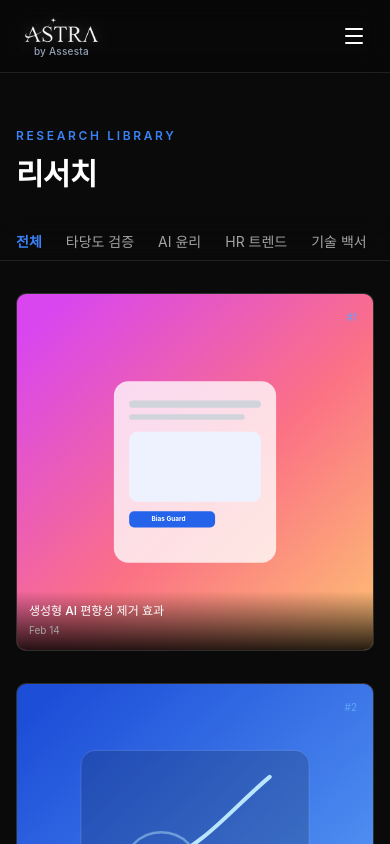
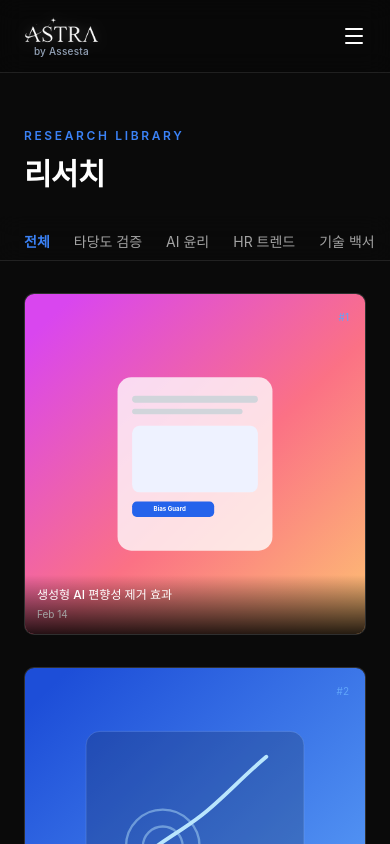
Before and after one commit to sycho2003/v0-hr, a Next.js app: page /research in a window 390 px wide. Shown: the top 844 px of the page. Built offline with nearby package versions, Linux system fonts and the light colour scheme; a web font is replaced by a local one.

Commit message:
feat: standardize layout padding for research page
Align header, tab bar, and main content with consistent padding.

```diff
--- a/app/research/page.tsx
+++ b/app/research/page.tsx
@@ -105,7 +105,7 @@ export default function ResearchPage() {
   return (
     <div className="min-h-screen bg-neutral-950 pb-24 pt-32 text-white">
       {/* Header section with consistent padding */}
-      <header className="mb-6 px-4 sm:px-6 lg:px-10 xl:px-[120px]">
+      <header className="mb-6 px-6 md:px-20 xl:px-[120px]">
         <p className="text-brand-primary text-xs font-semibold uppercase tracking-[0.22em]">Research Library</p>
         <h1 className="mt-3 text-3xl font-extrabold tracking-tight text-white md:text-4xl">리서치</h1>
       </header>
@@ -113,7 +113,7 @@ export default function ResearchPage() {
       {/* Tab bar: full-width background, inner content aligned to 120px */}
       <div className="sticky top-16 z-40 mb-8 w-full bg-neutral-950/90 backdrop-blur-md">
         <div className="overflow-x-auto">
-          <div className="min-w-max border-b border-white/10 px-4 pt-4 pb-2 sm:px-6 lg:px-10 xl:px-[120px]">
+          <div className="min-w-max border-b border-white/10 px-6 pt-4 pb-2 md:px-20 xl:px-[120px]">
             <div className="flex items-center gap-6 text-sm">
               {categoryTabs.map((tab) => (
                 <button
@@ -131,7 +131,7 @@ export default function ResearchPage() {
       </div>
 
       {/* Main content with consistent padding */}
-      <div className="px-4 sm:px-6 lg:px-10 xl:px-[120px]">
+      <div className="px-6 md:px-20 xl:px-[120px]">
         <section className="mb-24">
           <div className="flex flex-col gap-8 lg:flex-row lg:items-start">
             <div className="hidden lg:sticky lg:top-[8rem] lg:block lg:h-[527.16px] lg:w-[70%]">
```
